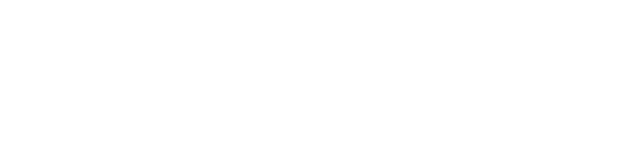
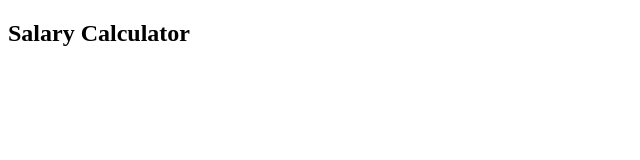
Before and after one commit to Abdulbariky/week-1-code-challenge, a plain HTML site: page Salary_Calculator/salary.html in a window 1280 px wide. Shown: the whole page, without its empty margins (0-640 px from the left). Drawn offline with Linux system fonts and the light colour scheme.

Commit message:
setting salary calculator section the title and the container

```diff
--- a/Salary_Calculator/salary.html
+++ b/Salary_Calculator/salary.html
@@ -12,6 +12,14 @@
         rel="stylesheet">
     <title>Salary Calculator</title>
 </head>
+<main>
+    <!-- Net Salary Calculator section -->
+    <section class="net_salary_calc">
+           <!-- Title of the calculator -->
+        <h1>Salary Calculator</h1>
+         <!-- Container for the inputs and output -->
+        <div class="container">
+            <div class="inputs">
 
 <body>
 
```
